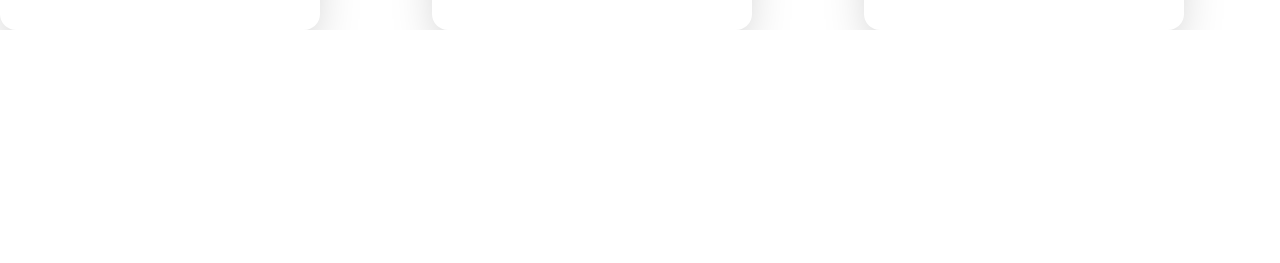
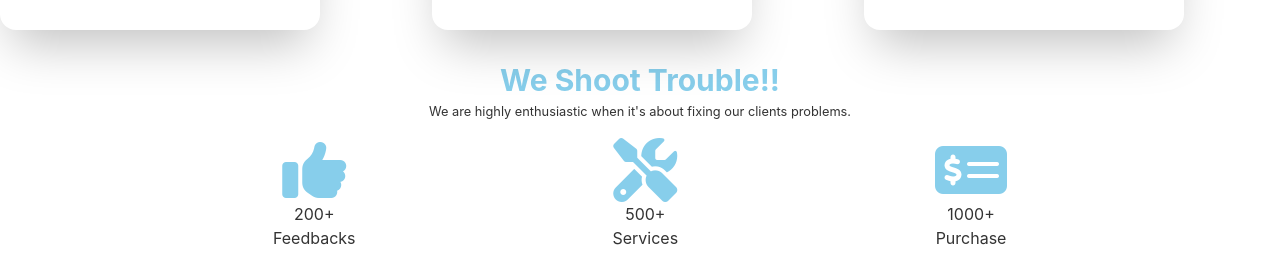
Before and after one commit to shtabdeepaull/Skylink-computers-client, a React (Create React App) app: page / in a window 1280 px wide. Shown: the part 1526-1789 px from the top of the page. Before the commit the page ends 1556 px from the top, so only its background shows below. Built offline with nearby package versions, Linux system fonts and the light colour scheme.

Commit message:
added business summary section

```diff
--- a/public/index.html
+++ b/public/index.html
@@ -25,6 +25,7 @@
       Learn how to configure a non-root public URL by running `npm run build`.
     -->
     <title>Skylink Computers</title>
+    <script src="https://kit.fontawesome.com/de8c66a76b.js" crossorigin="anonymous"></script>
   </head>
   <body>
     <noscript>You need to enable JavaScript to run this app.</noscript>
--- /dev/null
+++ b/src/Pages/Home/BusinessSummary.js
@@ -0,0 +1,29 @@
+import React from 'react';
+
+const BusinessSummary = () => {
+    return (
+        <div>
+            <h4 className='text-3xl text-secondary text-center font-bold mt-8'>We Shoot Trouble!!</h4>
+            <p className='text-center'><small>We are highly enthusiastic when it's about fixing our clients problems.</small></p>
+           <div className='flex justify-evenly m-4'>
+               <div className='text-center'>
+               <i className="fa-solid text-secondary fa-4x fa-thumbs-up  "></i>
+               <p>200+</p>
+               <p>Feedbacks</p>
+               </div>
+               <div className='text-center'>
+               <i className="fa-solid  text-secondary fa-4x fa-screwdriver-wrench"></i>
+               <p>500+</p>
+               <p>Services</p>
+               </div>
+               <div className='text-center'>
+               <i class="fa-solid text-secondary fa-4x fa-money-check-dollar"></i>
+                <p>1000+</p>
+                <p>Purchase</p>
+               </div>
+           </div>
+        </div>
+    );
+};
+
+export default BusinessSummary;
--- a/src/Pages/Home/Home.js
+++ b/src/Pages/Home/Home.js
@@ -1,5 +1,6 @@
 import React from 'react';
 import Banner from './Banner';
+import BusinessSummary from './BusinessSummary';
 import Tools from './Tools';
 
 
@@ -8,6 +9,7 @@
         <div>
             <Banner></Banner>
             <Tools></Tools>
+            <BusinessSummary></BusinessSummary>
         </div>
     );
 };
--- a/src/Pages/Home/Tools.js
+++ b/src/Pages/Home/Tools.js
@@ -11,7 +11,7 @@
     },[])
     return (
         <div>
-            <h2 className='text-center text-3xl font-bold m-4 text-secondary'>Tools</h2>
+            <h2 className='text-center text-3xl font-bold m-4 text-secondary'>Computer Parts</h2>
             <div className='grid grid-cols-1 md:grid-cols-2 lg:grid-cols-3 gap-4'>
                 {
                     products.map(product => <ToolsInfo
```
